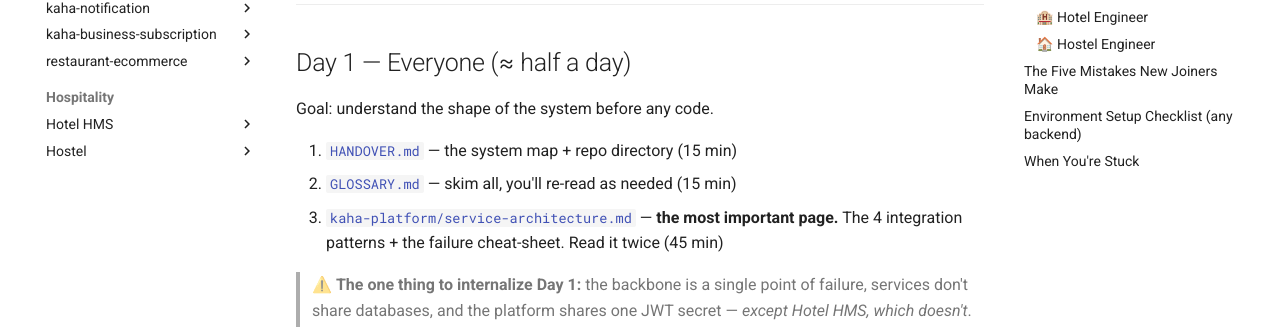
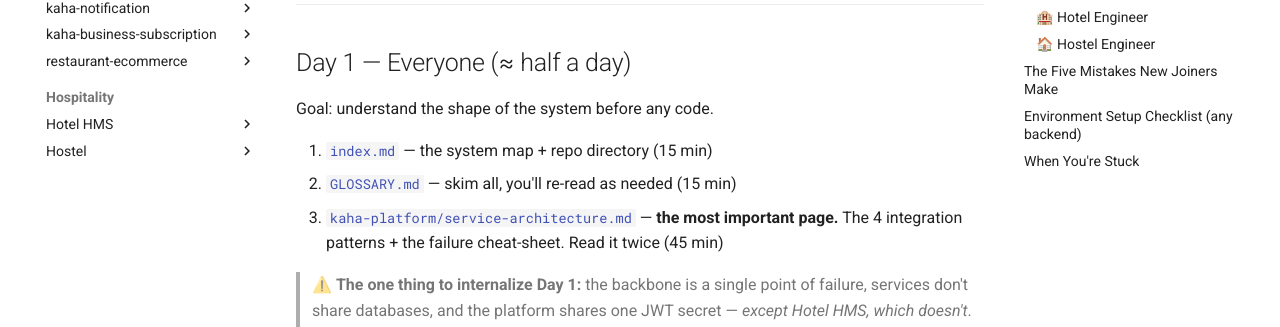
Before and after one commit to esor111/handover-docs, an MkDocs documentation site: the page built from docs/onboarding.md, in a window 1280 px wide and 900 px high. Shown: the part 319-646 px from the top of the window. Built offline with MkDocs 1.6.1 and Material for MkDocs 9.7.7, drawn with Linux system fonts in a browser that asks for light colours.

Commit message:
Fix: rename HANDOVER.md to index.md so site root resolves

```diff
--- a/docs/onboarding.md
+++ b/docs/onboarding.md
@@ -10,7 +10,7 @@
 
 Goal: understand the shape of the system before any code.
 
-1. [`HANDOVER.md`](HANDOVER.md) — the system map + repo directory (15 min)
+1. [`index.md`](index.md) — the system map + repo directory (15 min)
 2. [`GLOSSARY.md`](GLOSSARY.md) — skim all, you'll re-read as needed (15 min)
 3. [`kaha-platform/service-architecture.md`](kaha-platform/service-architecture.md) — **the most important page.** The 4 integration patterns + the failure cheat-sheet. Read it twice (45 min)
 
--- a/mkdocs.yml
+++ b/mkdocs.yml
@@ -54,7 +54,7 @@
   unrecognized_links: ignore
 
 nav:
-  - Home: HANDOVER.md
+  - Home: index.md
   - Glossary: GLOSSARY.md
   - Onboarding (Day 1 / Week 1): onboarding.md
   - Service Architecture: kaha-platform/service-architecture.md
```
Also changed, not shown: README.md (+2 -2 lines), docs/index.md (renamed from docs/HANDOVER.md).
